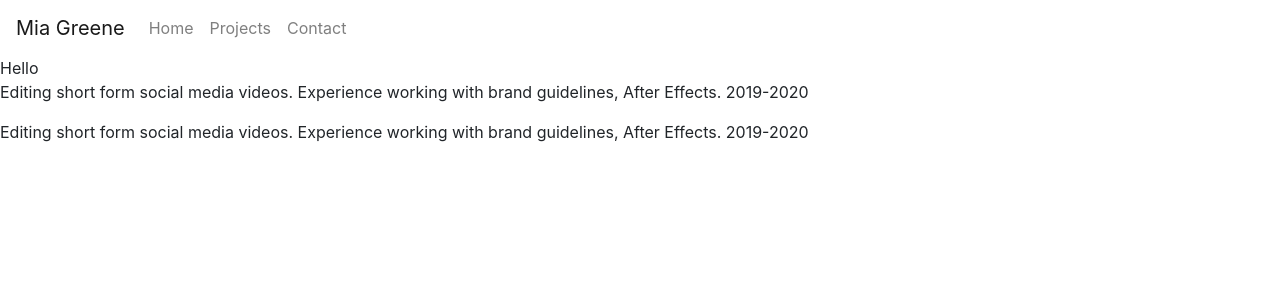
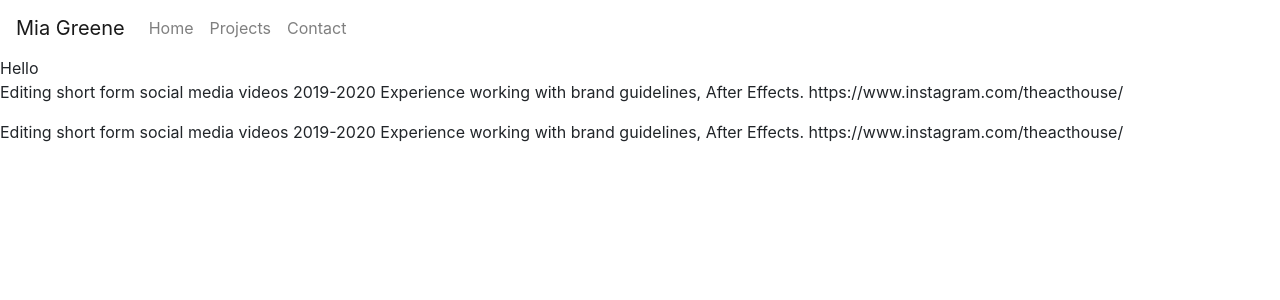
Before and after one commit to miairene/miairene.github.io, a Jekyll site: the page built from _projects/act_house.md, in a window 1280 px wide. Shown: the top 300 px of the page. Built offline with Jekyll 4.4.1, drawn with Linux system fonts in a browser that asks for light colours; some of the changed lines change nothing that is shown.

Commit message:
Update act_house.md
Former-commit-id: 0d2b80d4481ba349acf52618b9b995c0f915b2a8

```diff
--- a/_projects/act_house.md
+++ b/_projects/act_house.md
@@ -2,6 +2,6 @@
 title: ACT House
 ---
 
-Editing short form social media videos.
+Editing short form social media videos 2019-2020
 Experience working with brand guidelines, After Effects.
-2019-2020
+https://www.instagram.com/theacthouse/
```
